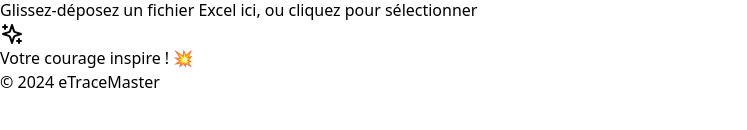
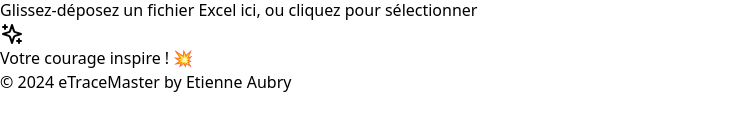
Before and after one commit to dilm-seo/etracemaster, a React (Vite) app: page / in a window 1280 px wide. Shown: the part 416-546 px from the top of the page, without its empty margins (0-747 px from the left). Built offline with nearby package versions, Linux system fonts and the light colour scheme.

Commit message:
Add files via upload

```diff
--- a/src/App.tsx
+++ b/src/App.tsx
@@ -169,7 +169,7 @@
       <footer className="bg-slate-800/50 backdrop-blur-xl border-t border-white/5 py-4 mt-8">
         <div className="max-w-7xl mx-auto px-4 sm:px-6 lg:px-8">
           <p className="text-center text-sm text-slate-400">
-            © {new Date().getFullYear()} eTraceMaster
+            © {new Date().getFullYear()} eTraceMaster by Etienne Aubry
           </p>
         </div>
       </footer>
```
